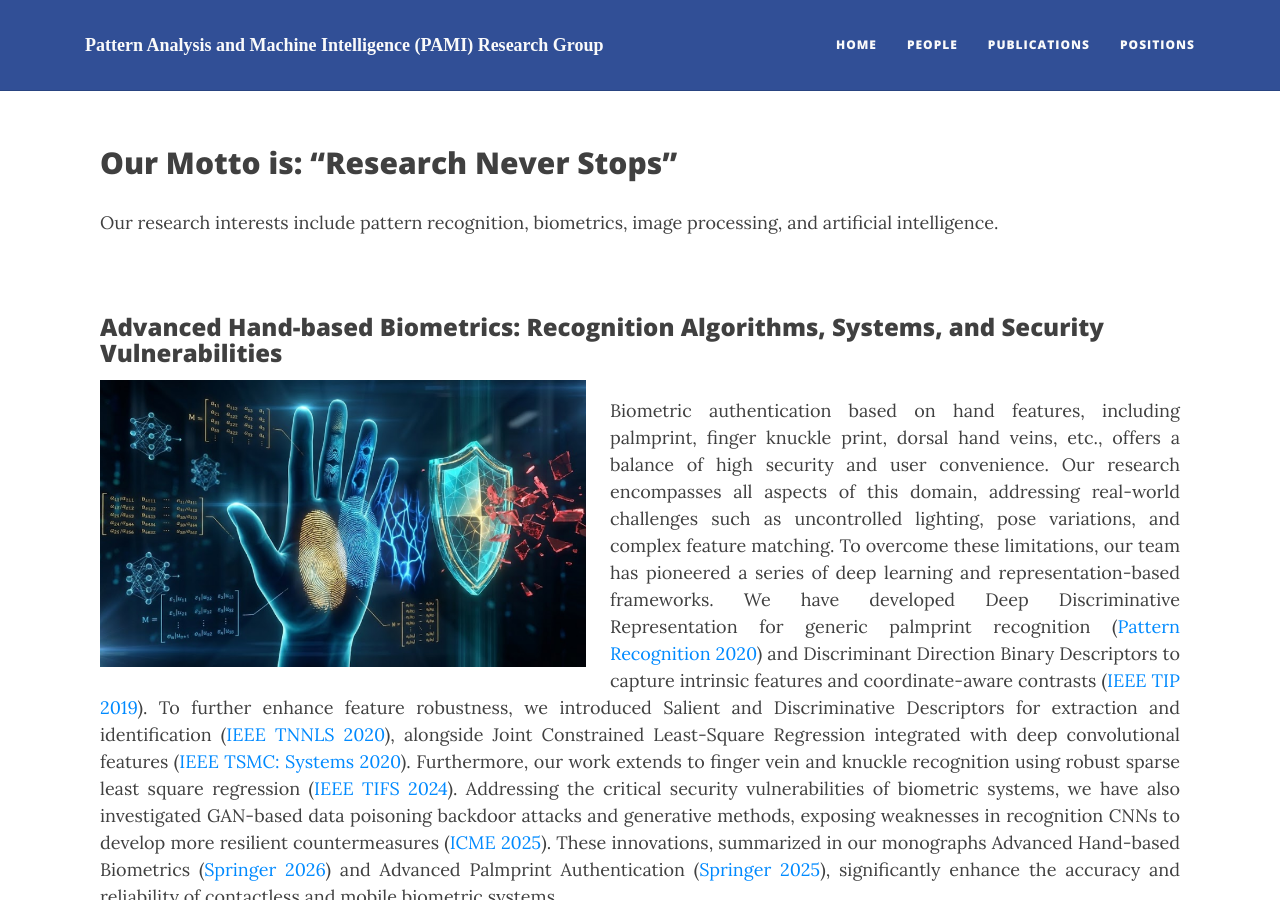
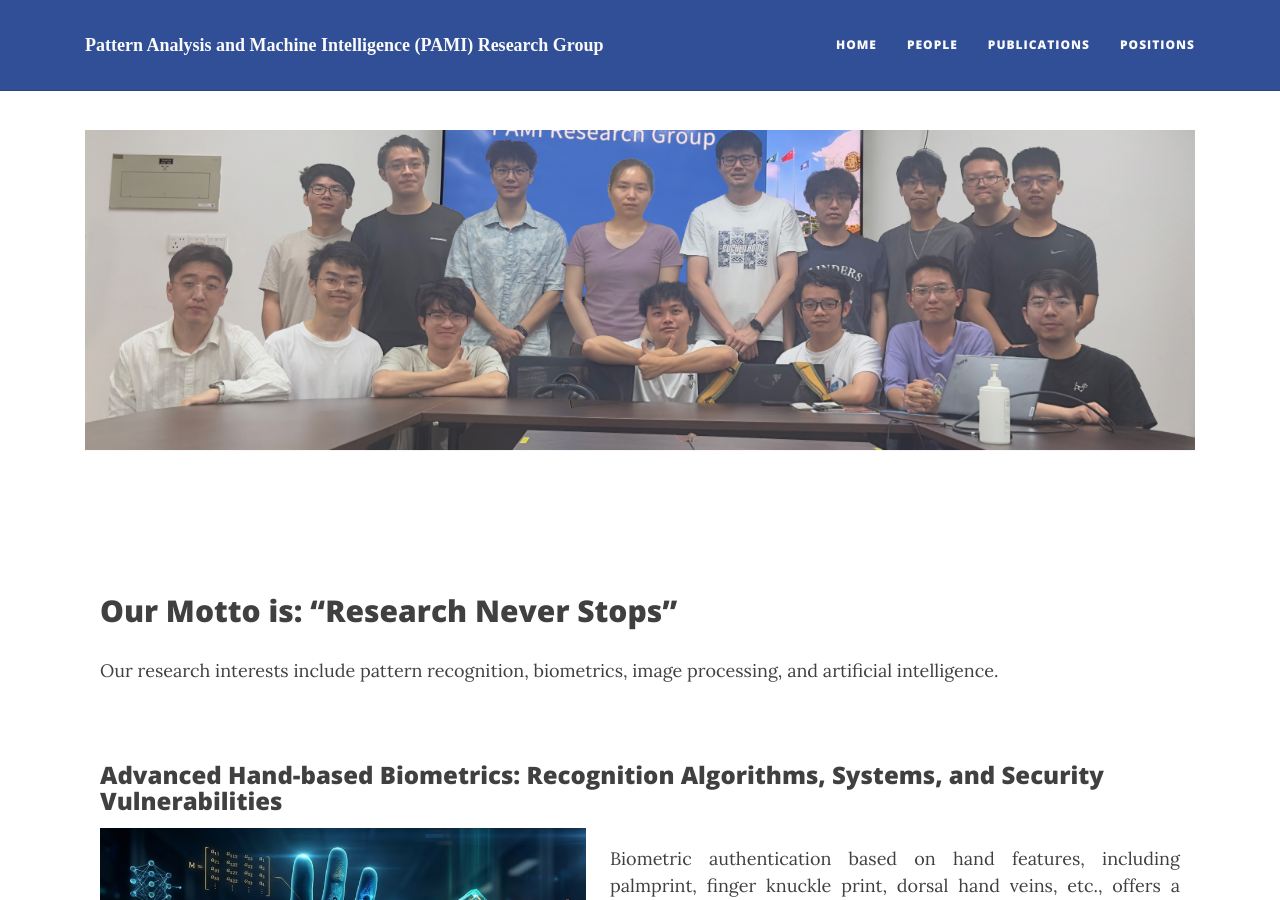
Before and after one commit to pamigroup/pamigroup.github.io, a Jekyll site: the page built from index.html, in a window 1280 px wide and 900 px high. Built offline with Jekyll 4.4.1, drawn with Linux system fonts in a browser that asks for light colours; nearby versions of some CDN libraries; the list of posts is cut into pages by our own code.

Commit message:
Update index.html

```diff
--- a/index.html
+++ b/index.html
@@ -49,6 +49,16 @@ use-site-title: true
 </style>
 
 <div class="container">
+    <div class="row">
+        <div id="carouselExampleIndicators" class="carousel slide carousel-fade" data-ride="carousel">
+            <div class="carousel-inner">
+                <div class="carousel-item active">
+                    <img src="/assets/img/pami_group.jpg" class="d-block w-100" alt="PAMI Research Group">
+                </div>
+            </div>
+        </div>
+    </div>
+
     <div class="row" style="margin-top: 3rem; margin-bottom: 2rem;">
         <div class="col-12">
             <h2>Our Motto is: “Research Never Stops”</h2>
```
